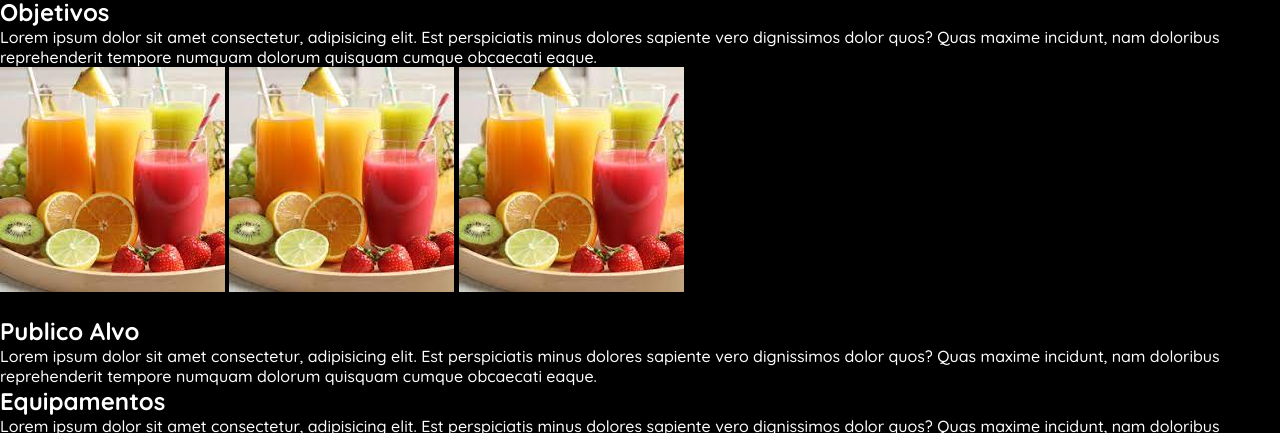
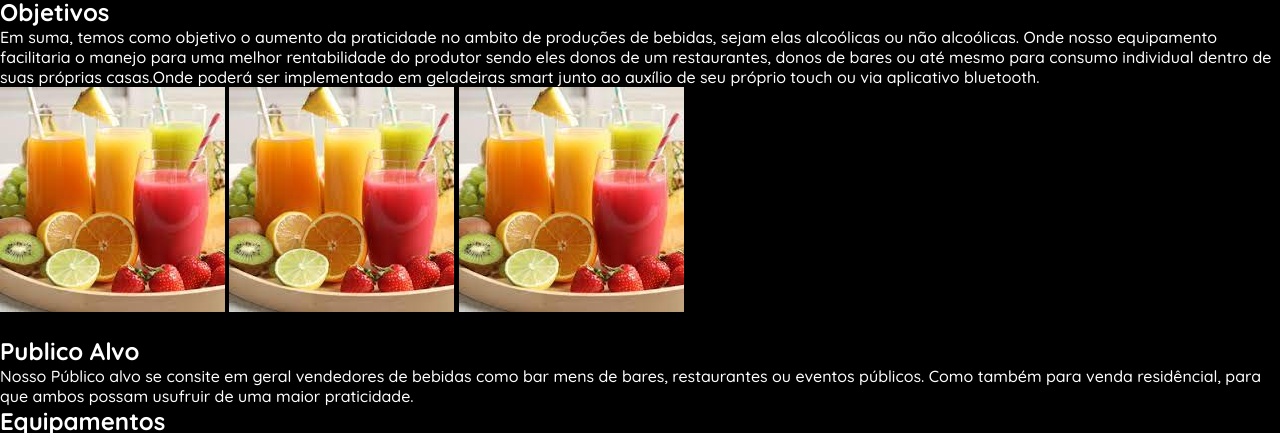
Before and after one commit to LeonardoSilvaAlves/SiteTcc, a plain HTML site: page index.html in a window 1280 px wide. Shown: the part 374-807 px from the top of the page. Drawn offline with Linux system fonts and the light colour scheme.

Commit message:
Add files via upload

```diff
--- a/index.html
+++ b/index.html
@@ -35,7 +35,7 @@
     <main>
         <section id="home">
             <h2>Objetivos</h2>
-            <p>Lorem ipsum dolor sit amet consectetur, adipisicing elit. Est perspiciatis minus dolores sapiente vero dignissimos dolor quos? Quas maxime incidunt, nam doloribus reprehenderit tempore numquam dolorum quisquam cumque obcaecati eaque.</p>
+            <p>Em suma, temos como objetivo o aumento da praticidade no ambito de produções de bebidas, sejam elas alcoólicas ou não alcoólicas. Onde nosso equipamento facilitaria o manejo para uma melhor rentabilidade do produtor sendo eles donos de um restaurantes, donos de bares ou até mesmo para consumo individual dentro de suas próprias casas.Onde poderá ser implementado em geladeiras smart junto ao auxílio de seu próprio touch ou via aplicativo bluetooth.</p>
             <picture>
                 <img src="./assets/img/download.jpg" alt="">
                 <img src="./assets/img/download.jpg" alt="">
@@ -46,8 +46,10 @@
             <picture>
                 <img src="./assets/img/pessoa.jpg" alt="">
             </picture>
-            <h2>Publico Alvo</h2>
-            <p>Lorem ipsum dolor sit amet consectetur, adipisicing elit. Est perspiciatis minus dolores sapiente vero dignissimos dolor quos? Quas maxime incidunt, nam doloribus reprehenderit tempore numquam dolorum quisquam cumque obcaecati eaque.</p>
+            <div class="texto">
+                <h2>Publico Alvo</h2>
+                <p>Nosso Público alvo se consite em geral vendedores de bebidas como bar mens de bares, restaurantes ou eventos públicos. Como também para venda residêncial, para que ambos  possam usufruir de uma maior praticidade.</p>
+            </div>
         </section>
         <section id="equipamentos">
             <h2>Equipamentos</h2>
```
